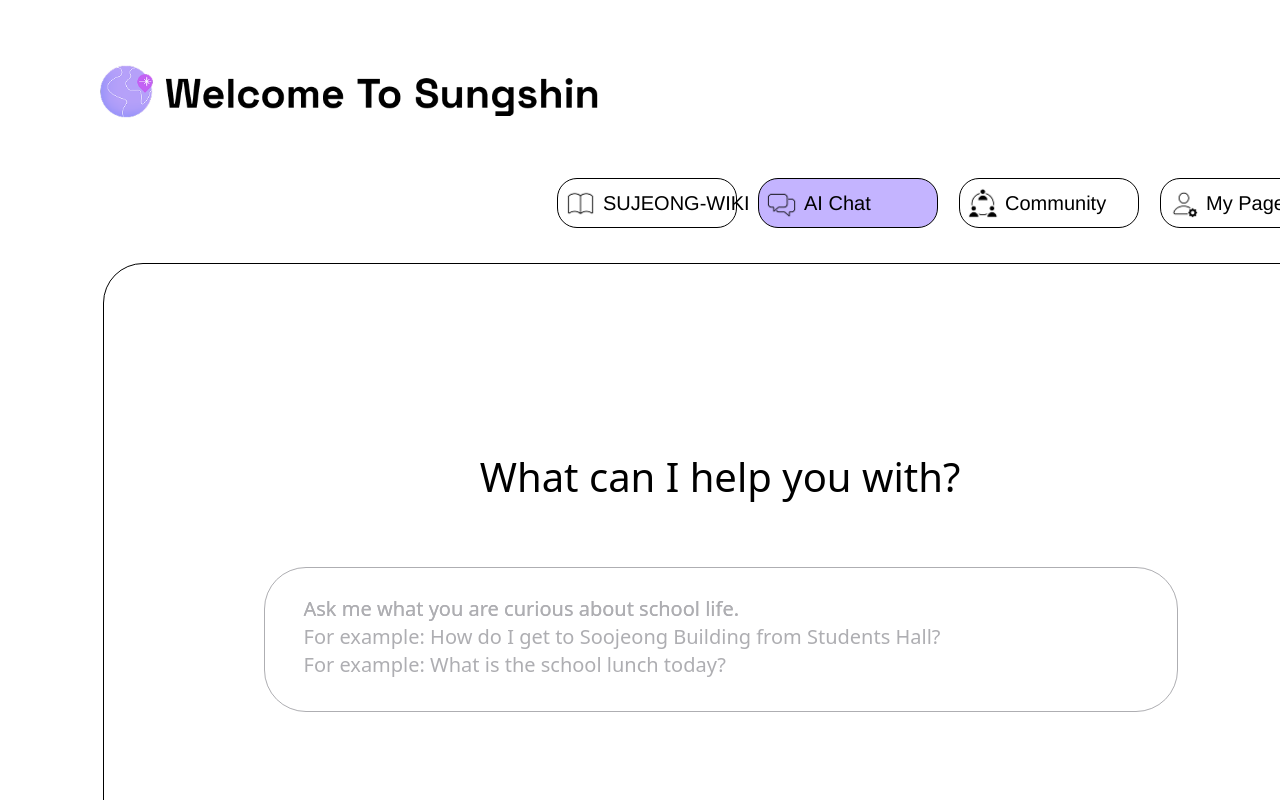
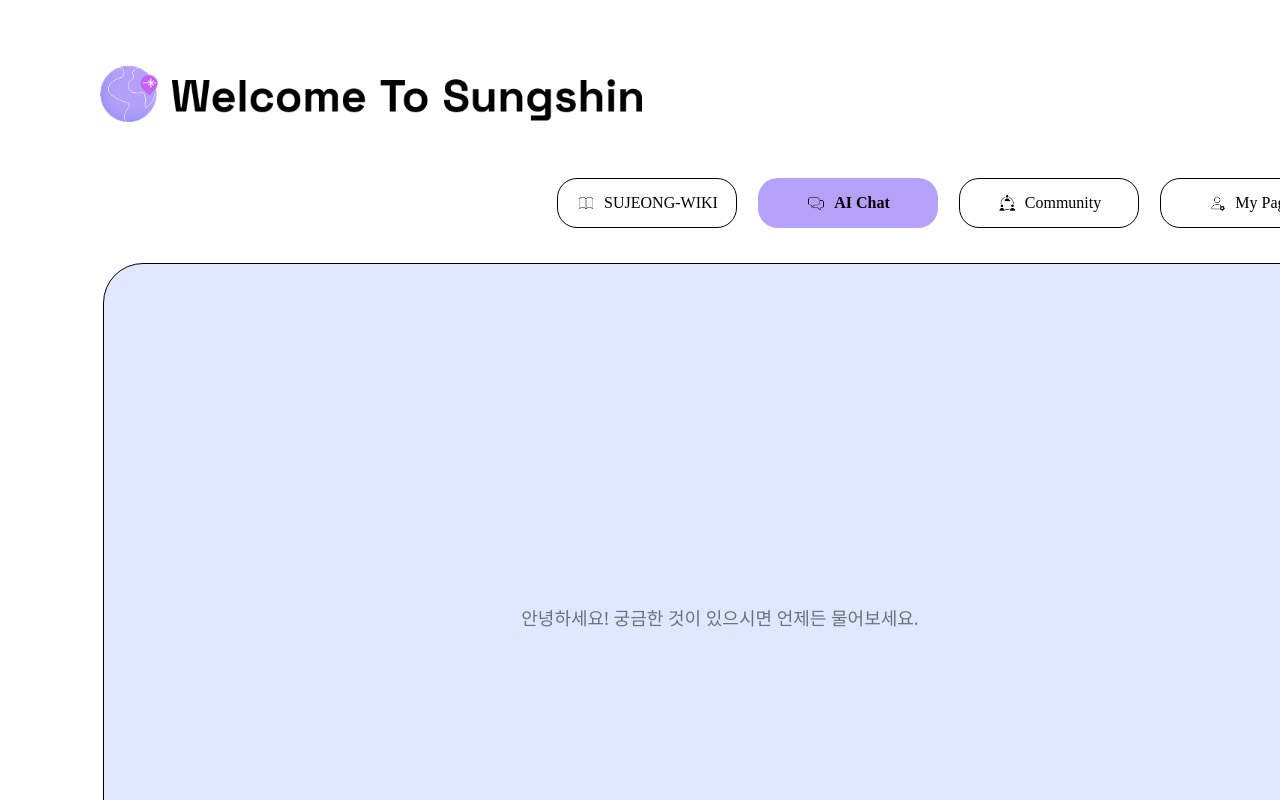
Before and after one commit to rimit-rim/first_sungshin, a React (Vite) app: page /chat in a window 1280 px wide. Shown: the top 800 px of the page. Built offline with nearby package versions, Linux system fonts and the light colour scheme; sample sign-in values are in the browser's storage.

Commit message:
엔터 입력시 전송 되도록 변경, 로그인 된 상태에서 AI Chat 화면 접속 잘 되게 변경 등

```diff
--- a/src/Pages/AIChatHome.tsx
+++ b/src/Pages/AIChatHome.tsx
@@ -1,177 +1,156 @@
-import React, { useState, useEffect } from "react";
+import React, { useEffect, useState } from "react";
 import { useNavigate } from "react-router-dom";
-import axios from "axios";
+import api from "../api/axios"; // axios 인스턴스 import
 
-import adminSettingsMale from "../assets/images/Admin Settings Male.png";
-import bookmark from "../assets/images/Bookmark.png";
-import chat from "../assets/images/Chat.png";
-import collaboratingInCircle from "../assets/images/Collaborating In Circle.png";
-import logoWithText from "../assets/images/HomeLogo.png"; // 로고+텍스트 통합 이미지
+import HomeLogo from "../assets/images/HomeLogo.png";
+import BookmarkIcon from "../assets/images/Bookmark.png";
+import ChatIcon from "../assets/images/chat.png";
+import CommunityIcon from "../assets/images/Collaborating In Circle.png";
+import MyPageIcon from "../assets/images/Admin Settings Male.png";
 
-// type ChatMessage = {
-//   sender: "user" | "ai";
-//   content: string;
-// };
+type ChatMessage = {
+  sender: "user" | "ai";
+  content: string;
+};
 
-const AIChatHome = () => {
+const AIChatInput = () => {
   const navigate = useNavigate();
+  const [isLoggedIn, setIsLoggedIn] = useState(false);
+  const [isLoading, setIsLoading] = useState(true);
   const [inputValue, setInputValue] = useState("");
-  const [activeTab, setActiveTab] = useState("ai-chat");
-  const [isLoggedIn, setIsLoggedIn] = useState<boolean>(false);
-  const [isLoginAlertShown, setIsLoginAlertShown] = useState<boolean>(false);
-  //const [chatMessages, setChatMessages] = useState<ChatMessage[]>([]);
+  const [chatMessages, setChatMessages] = useState<ChatMessage[]>([]);
 
-  const navigationItems = [
-    {
-      id: "sujeong-wiki",
-      icon: bookmark,
-      label: "SUJEONG-WIKI",
-      path: "/wiki",
-    },
-    {
-      id: "ai-chat",
-      icon: chat,
-      label: "AI Chat",
-      path: "/chat",
-    },
-    {
-      id: "community",
-      icon: collaboratingInCircle,
-      label: "Community",
-      path: "/community",
-    },
-    {
-      id: "my-page",
-      icon: adminSettingsMale,
-      label: "My Page",
-      path: "/MyPage",
-    },
-  ];
-
-  const handleNavClick = (id: string, path: string) => {
-    setActiveTab(id);
-    navigate(path);
-  };
-
-  const handleInputChange = (e: React.ChangeEvent<HTMLTextAreaElement>) => {
-    setInputValue(e.target.value);
-  };
+  // 로그인 상태 확인
+  useEffect(() => {
+    const token = localStorage.getItem("token");
+    if (!token) {
+      alert("로그인이 필요한 서비스입니다.");
+      navigate("/");
+      return;
+    }
+    setIsLoggedIn(true);
+    setIsLoading(false);
+  }, [navigate]);
 
   const handleSubmit = (e: React.FormEvent<HTMLFormElement>) => {
     e.preventDefault();
-    if (inputValue.trim()) {
-      console.log("Submitted:", inputValue);
-      setInputValue("");
-    }
+    const trimmed = inputValue.trim();
+    if (!trimmed) return;
+
+    setChatMessages((prev) => [...prev, { sender: "user", content: trimmed }]);
+    setInputValue("");
+
+    // 실제 AI API 호출 대신 임시 응답
+    setTimeout(() => {
+      setChatMessages((prev) => [...prev, { sender: "ai", content: `AI response to: ${trimmed}` }]);
+    }, 700);
   };
 
-  const exampleQuestions = [
-    "Ask me what you are curious about school life.",
-    "For example: How do I get to Soojeong Building from Students Hall?",
-    "For example: What is the school lunch today?",
-  ];
+  // 로딩 중이거나 로그인되지 않은 경우 표시하지 않음
+  if (isLoading) {
+    return (
+      <div className="relative w-[1440px] h-[1024px] bg-white flex items-center justify-center">
+        <div className="text-xl">로딩 중...</div>
+      </div>
+    );
+  }
 
-  useEffect(() => {
-    const loginStatus = localStorage.getItem("isLoggedIn");
-    setIsLoggedIn(loginStatus === "true");
-  }, []);
-
-  // 로그인 안 된 경우 입력을 막고 팝업 띄우기
-  const requireLoginCheck = () => {
-    if (!isLoggedIn && !isLoginAlertShown) {
-      setIsLoginAlertShown(true);
-      alert("Login Required");
-      return;
-    }
-
-    if (isLoggedIn) {
-    navigate("/chat/input"); // ✅ 로그인된 경우 채팅 페이지로 이동
-    }
-  };
+  if (!isLoggedIn) {
+    return null;
+  }
 
   return (
-    <div className="relative w-[1440px] h-[1024px] bg-white">
-      {/* 로고 (이미지 한 장으로 처리) */}
+    <div className="relative w-[1440px] h-[1024px] bg-white font-pretendard">
+      {/* 로고 */}
       <header className="absolute top-[65px] left-[100px]">
-        <button onClick={()=>navigate("/home")}>
-          <img src={logoWithText} alt="Welcome To Sungshin" className="w-[500px] h-auto" />
+        <button onClick={() => navigate("/home")}>
+          <img src={HomeLogo} alt="Welcome To Sungshin Logo" className="w-auto h-[60px]" />
         </button>
       </header>
 
-      {/* 내비게이션 */}
-      <nav className="absolute w-[783px] h-[50px] top-[178px] right-[100px] flex gap-[21px] justify-end">
-        {navigationItems.map((item) => {
-          const isActive = activeTab === item.id;
-          return (
-            <button
-              key={item.id}
-              type="button"
-              onClick={() => handleNavClick(item.id, item.path)}
-              className={`
-                flex items-center gap-[5px] w-[180px] h-[50px] px-[5px] py-[9px] rounded-[20px] border border-solid border-black
-                ${isActive ? "bg-violet-300" : "bg-white"}
-                hover:bg-violet-100 transition-colors duration-200
-              `}
-            >
-              <img src={item.icon} alt="" className="w-[35px] h-[35px]" />
-              <span
-                className={`
-                  text-xl text-black whitespace-nowrap
-                  ${isActive
-                    ? "[font-family:'Pretendard_Variable-Medium',Helvetica] font-medium"
-                    : "[font-family:'Pretendard_Variable-Light',Helvetica] font-light"}
-                `}
-              >
-                {item.label}
-              </span>
-            </button>
-          );
-        })}
+      {/* 네비게이션 */}
+      <nav className="absolute w-[783px] h-[50px] top-[178px] right-[100px] flex gap-[21px] justify-end font-pretendard">
+        <button
+          onClick={() => navigate("/wiki")}
+          className="w-[180px] h-[50px] rounded-[20px] border border-black flex items-center justify-center gap-2 hover:bg-[#E5DFFD] transition"
+        >
+          <img src={BookmarkIcon} alt="Sujeong Wiki" className="w-5 h-5" />
+          <span className="[font-family:'Pretendard_Variable-Light'] font-light">SUJEONG-WIKI</span>
+        </button>
+        <button
+          className="w-[180px] h-[50px] rounded-[20px] bg-[#B6A1FA] flex items-center justify-center gap-2 font-semibold"
+        >
+          <img src={ChatIcon} alt="AI Chat" className="w-5 h-5" />
+          <span className="[font-family:'Pretendard_Variable-Medium']">AI Chat</span>
+        </button>
+        <button
+          onClick={() => navigate("/community")}
+          className="w-[180px] h-[50px] rounded-[20px] border border-black flex items-center justify-center gap-2 hover:bg-[#E5DFFD] transition"
+        >
+          <img src={CommunityIcon} alt="Community" className="w-5 h-5" />
+          <span className="[font-family:'Pretendard_Variable-Light'] font-light">Community</span>
+        </button>
+        <button
+          onClick={() => navigate("/mypage")}
+          className="w-[180px] h-[50px] rounded-[20px] border border-black flex items-center justify-center gap-2 hover:bg-[#E5DFFD] transition"
+        >
+          <img src={MyPageIcon} alt="My Page" className="w-5 h-5" />
+          <span className="[font-family:'Pretendard_Variable-Light'] font-light">My Page</span>
+        </button>
       </nav>
 
+      {/* 채팅 컨테이너 */}
+      <main className="absolute w-[1440px] h-[761px] top-[263px] left-0 flex justify-center">
+        <section className="w-[1235px] h-[782px] bg-indigo-100 border border-black rounded-[40px] flex flex-col justify-between px-6 py-8">
+          {/* 메시지 출력 */}
+          <div className="flex-1 overflow-y-auto mb-4">
+            {chatMessages.length === 0 ? (
+              <div className="flex items-center justify-center h-full text-gray-500">
+                <p className="text-lg">안녕하세요! 궁금한 것이 있으시면 언제든 물어보세요.</p>
+              </div>
+            ) : (
+              chatMessages.map((msg, idx) => (
+                <div
+                  key={idx}
+                  className={`flex mb-3 ${msg.sender === "user" ? "justify-end" : "justify-start"}`}
+                >
+                  <div
+                    className={`max-w-[70%] px-4 py-2 rounded-2xl text-black text-base ${
+                      msg.sender === "user" ? "bg-gray-300" : "bg-white"
+                    }`}
+                  >
+                    {msg.content}
+                  </div>
+                </div>
+              ))
+            )}
+          </div>
 
-      {/* 메인 */}
-      <main className="absolute w-full top-[263px] left-0 flex justify-center">
-        <section className="w-[1235px] h-[782px] px-40 py-[183px] bg-white border border-black rounded-[40px] flex flex-col items-center gap-[60px]">
-          <h2 className="text-[40px] font-medium text-black">
-            What can I help you with?
-          </h2>
-
-          <form onSubmit={handleSubmit} className="w-full max-w-[914px]">
-            <div className="relative w-[914px] h-[145px] px-[39px] py-[27px] border border-[#AEAEB2] rounded-[42px]">
-              <label htmlFor="chat-input" className="sr-only">
-                Ask your question about school life
-              </label>
+          {/* 입력창 */}
+          <form onSubmit={handleSubmit} className="w-full flex items-center gap-2">
+            <div className="flex-1 border border-[#AEAEB2] rounded-full px-6 py-3 bg-white">
               <textarea
-                id="chat-input"
                 value={inputValue}
-                onFocus={requireLoginCheck} // 포커스 시 한 번만 검사
-                onChange={(e) => {
-                  if (!isLoggedIn) {
-                    requireLoginCheck();
-                    return;
+                onChange={(e) => setInputValue(e.target.value)}
+                rows={1}
+                placeholder="Ask me what you are curious about school life."
+                className="[font-family:'Pretendard_Variable-Regular',Helvetica] w-full resize-none text-black placeholder:text-[#AEAEB2] text-base focus:outline-none bg-white"
+                onKeyDown={(e) => {
+                  if (e.key === 'Enter' && !e.shiftKey) {
+                    e.preventDefault();
+                    handleSubmit(e as any);
                   }
-                  navigate("/chat/input");
                 }}
-                placeholder="Ask me what you are curious about school life."
-                className="w-full h-full resize-none text-xl text-black placeholder:text-[#AEAEB2] focus:outline-none"
-                rows={3}
               />
-              {!inputValue && (
-                <div className="absolute inset-0 px-[39px] py-[27px] pointer-events-none">
-                  {exampleQuestions.map((question, index) => (
-                    <p
-                      key={index}
-                      className="text-xl text-[#AEAEB2]"
-                    >
-                      {question}
-                    </p>
-                  ))}
-                </div>
-              )}
             </div>
-            <button type="submit" className="sr-only" disabled={!inputValue.trim()}>
-              Submit question
+            <button
+              type="submit"
+              disabled={!inputValue.trim()}
+              className={`w-10 h-10 rounded-full text-white flex items-center justify-center transition-colors ${
+                inputValue.trim() ? 'bg-black hover:bg-gray-800' : 'bg-gray-400 cursor-not-allowed'
+              }`}
+            >
+              ↑
             </button>
           </form>
         </section>
@@ -180,4 +159,4 @@ const AIChatHome = () => {
   );
 };
 
-export default AIChatHome;
+export default AIChatInput;
--- a/src/api/axios.ts
+++ b/src/api/axios.ts
@@ -10,14 +10,16 @@ const api = axios.create({
 api.interceptors.request.use(
   (config) => {
     const token = localStorage.getItem('token');
-
     if (token) {
+      // ✅ headers 안전 초기화
+      config.headers = config.headers ?? {};
       config.headers.Authorization = `Bearer ${token}`;
-      console.log('🔐 Token added to request:', token.substring(0, 20) + '...');
+      if (import.meta.env.DEV) {
+        console.log('🔐 Token added to request:', token.substring(0, 12) + '…');
+      }
     } else {
-      console.log('⚠️ No token found in localStorage');
+      if (import.meta.env.DEV) console.log('⚠️ No token found in localStorage');
     }
-
     return config;
   },
   (error) => {
```
Also changed, not shown: 1 other file (tests, documents, lock files or other folders).
